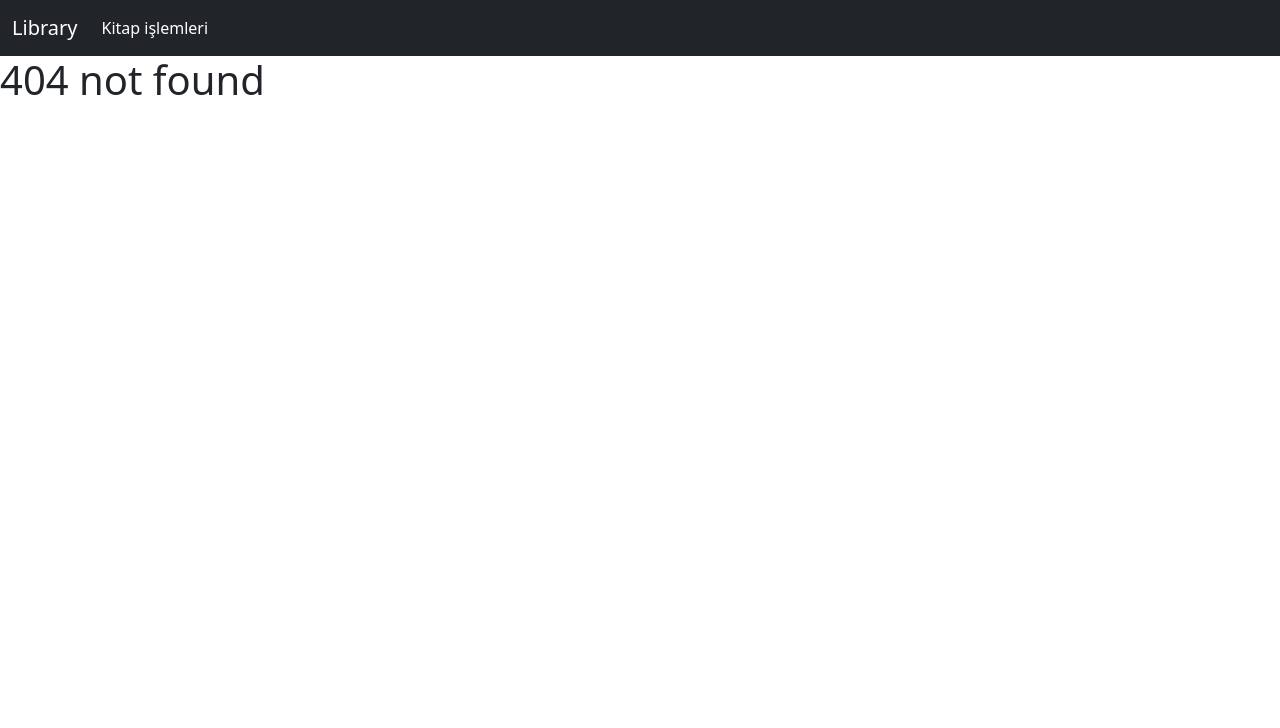
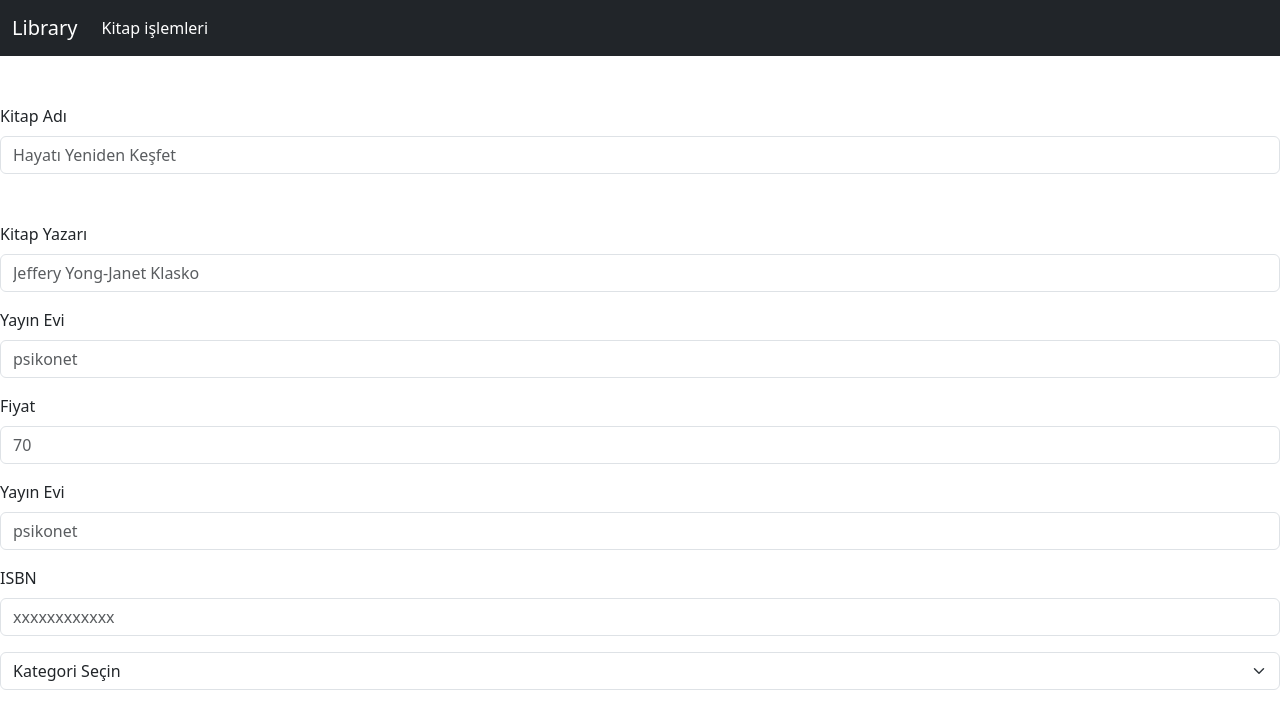
Before and after one commit to Melkitaulamunn/magicLibrary-App, a React (Create React App) app: page /add-book in a window 1280 px wide. Before the commit this address had no page. Shown: the top 728 px of the page. Built offline with nearby package versions, Linux system fonts and the light colour scheme; data requests are answered from the project's data file.

Commit message:
add book

```diff
--- a/db.json
+++ b/db.json
@@ -5,6 +5,7 @@
         "yazar":"Micheal Ende",
         "yayın evi":"pegasus",
         "fiyat":"70",
+        "isbn":"9789759893743",
         "categoryId":"1"
 
     },
@@ -14,6 +15,7 @@
         "yazar":"Anne Bogel",
         "yayın evi":"serenad",
         "fiyat":"90",
+        "isbn":"9789759893743",
         "categoryId":"2"
 
     }
--- a/src/App.js
+++ b/src/App.js
@@ -12,6 +12,7 @@ import urls from "./api/urls";
 import actionTypes from "./redux/actions/actionTypes";
 import Loading from "./components/Loading";
 import Error from "./components/Error";
+import AddBook from "./pages/AddBook";
 
 function App() {
   const { booksState, categoriesState } = useSelector((state) => state);
@@ -68,6 +69,7 @@ function App() {
     <BrowserRouter>
       <Routes>
         <Route path="/" element={<Home />} />
+        <Route path="/add-book" element={<AddBook />} />
 
         <Route path="*" element={<NotFound />} />
       </Routes>
--- /dev/null
+++ b/src/pages/AddBook.js
@@ -0,0 +1,102 @@
+import React from "react";
+import Header from "../components/Header";
+import { useSelector } from "react-redux";
+import { upperFirstLetter } from "../utils/function";
+
+const AddBook = () => {
+  const { categoriesState } = useSelector((state) => state);
+  return (
+    <div>
+      <Header />
+
+      <div className="conatainer my-5">
+        <div className="mb-3">
+          <label htmlFor="title" class="form-label">
+            Kitap Adı
+          </label>
+          <input
+            type="text"
+            className="form-control"
+            id="title"
+            placeholder="Hayatı Yeniden Keşfet"
+          />
+        </div>
+      </div>
+
+      <div className="conatainer my-5">
+        <div className="mb-3">
+          <label htmlFor="author" class="form-label">
+            Kitap Yazarı
+          </label>
+          <input
+            type="text"
+            className="form-control"
+            id="author"
+            placeholder="Jeffery Yong-Janet Klasko"
+          />
+        </div>
+
+        <div className="mb-3">
+          <label htmlFor="publisher" class="form-label">
+            Yayın Evi
+          </label>
+          <input
+            type="text"
+            className="form-control"
+            id="publisher"
+            placeholder="psikonet"
+          />
+        </div>
+
+        <div className="mb-3">
+          <label htmlFor="price" class="form-label">
+            Fiyat
+          </label>
+          <input
+            type="number"
+            className="form-control"
+            id="price"
+            placeholder="70"
+          />
+        </div>
+
+        <div className="mb-3">
+          <label htmlFor="publisher" class="form-label">
+            Yayın Evi
+          </label>
+          <input
+            type="text"
+            className="form-control"
+            id="publisher"
+            placeholder="psikonet"
+          />
+        </div>
+
+        <div className="mb-3">
+          <label htmlFor="isbn" class="form-label">
+            ISBN
+          </label>
+          <input
+            type="number"
+            className="form-control"
+            id="isbn"
+            placeholder="xxxxxxxxxxxx"
+          />
+        </div>
+
+        <select onChange={(event) => {}} className="form-select">
+          <option selected value="empty">
+            Kategori Seçin
+          </option>
+          {categoriesState.categories.map((category) => (
+            <option key={category.id} value={category.id}>
+              {upperFirstLetter(category.name)}
+            </option>
+          ))}
+        </select>
+      </div>
+    </div>
+  );
+};
+
+export default AddBook;
```
Also changed, not shown: doc.txt.
